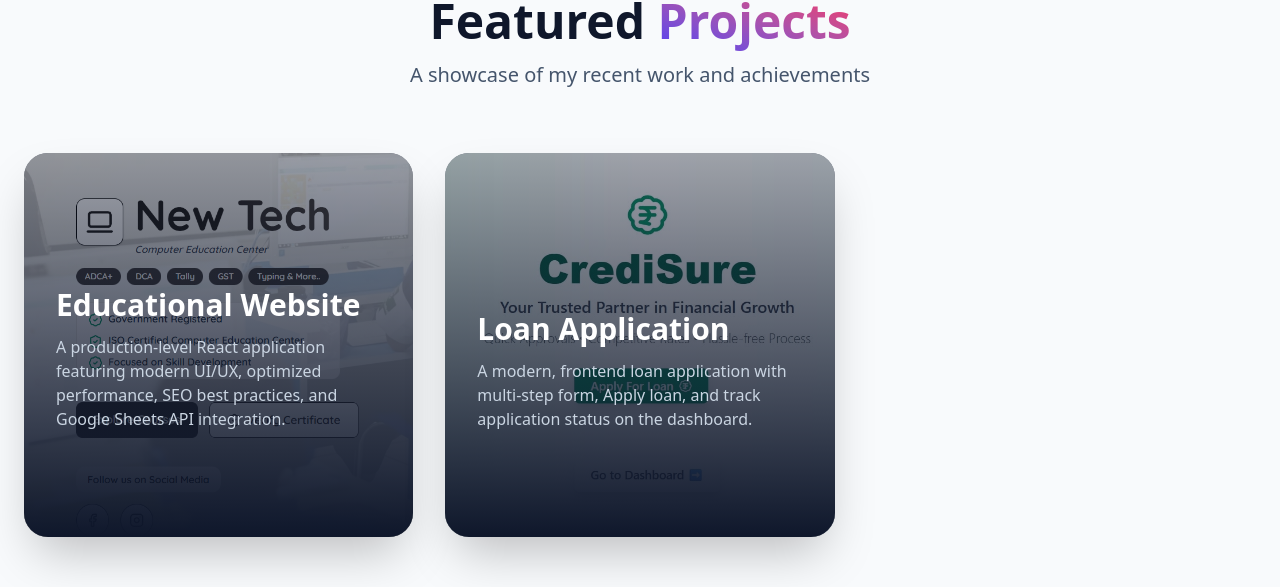
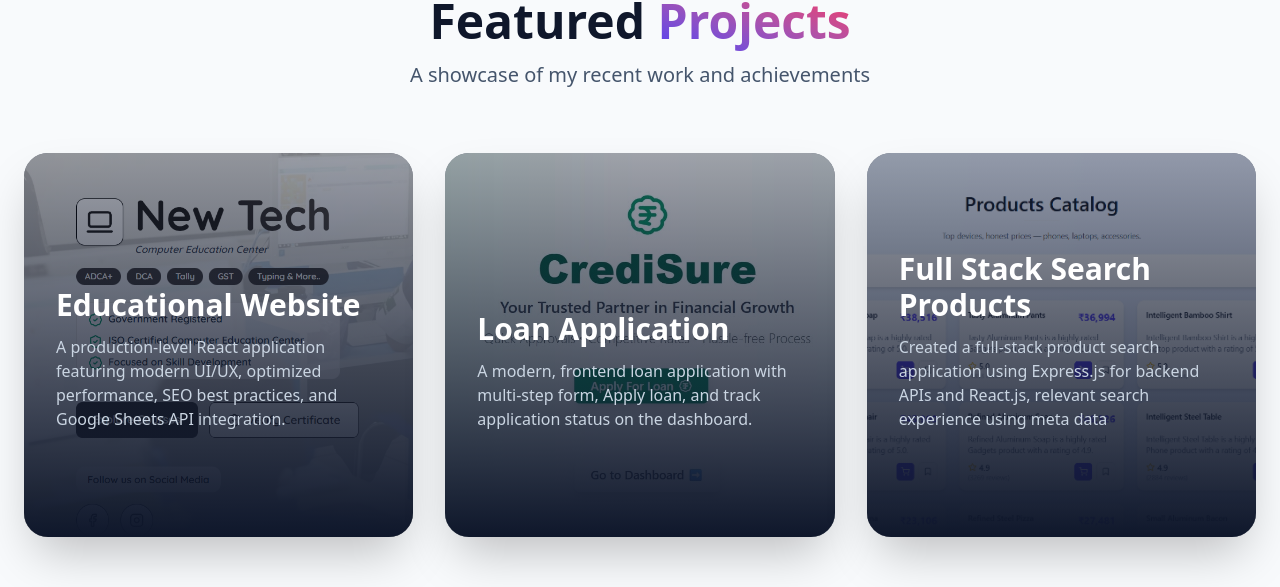
Before and after one commit to Aman0039/my-portfolio, a React (Vite) app: page / in a window 1280 px wide. Shown: the part 2303-2890 px from the top of the page. Built offline with nearby package versions, Linux system fonts and the light colour scheme.

Commit message:
Add new Full Stack Project

```diff
--- a/src/components/Portfolio.jsx
+++ b/src/components/Portfolio.jsx
@@ -278,6 +278,14 @@ export function Portfolio(){
       tags: ["React", "Javascript", "Tailwind CSS", "Node.js"],
       link: "https://loan-application-oxp8.vercel.app/",
       github: "https://github.com/Aman0039/Loan-Application/tree/main/Loan-Application",
+    },
+    {
+      title: "Full Stack Search Products",
+      description: "Created a full-stack product search application using Express.js for backend APIs and React.js, relevant search experience using meta data",
+      image: "image/project3.png",
+      tags: ["React", "Tailwind CSS", "Node.js", "Express.js"],
+      link: "https://productslist-omega.vercel.app/api/v1/products",
+      github: "https://github.com/Aman0039/Products_Catalog"
     },
   ];
 
```
Also changed, not shown: public/image/project3.png (added).
